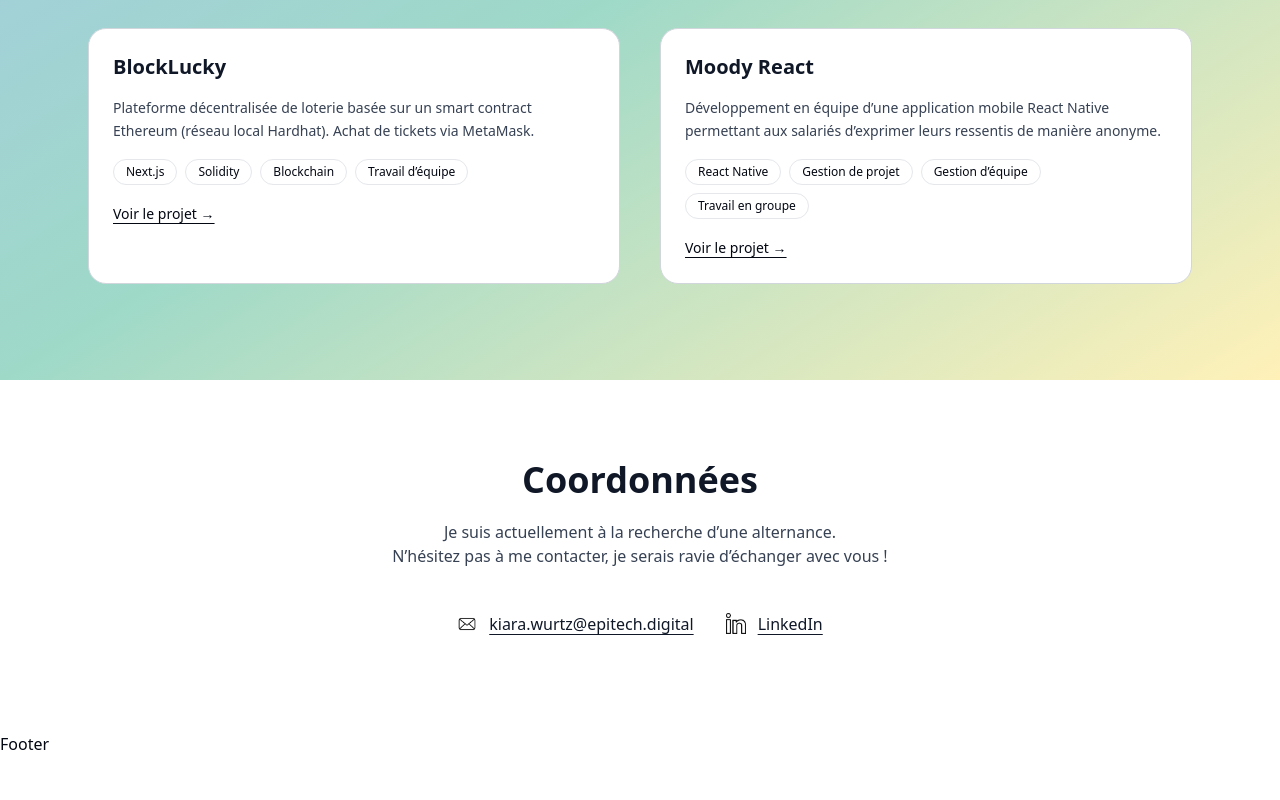
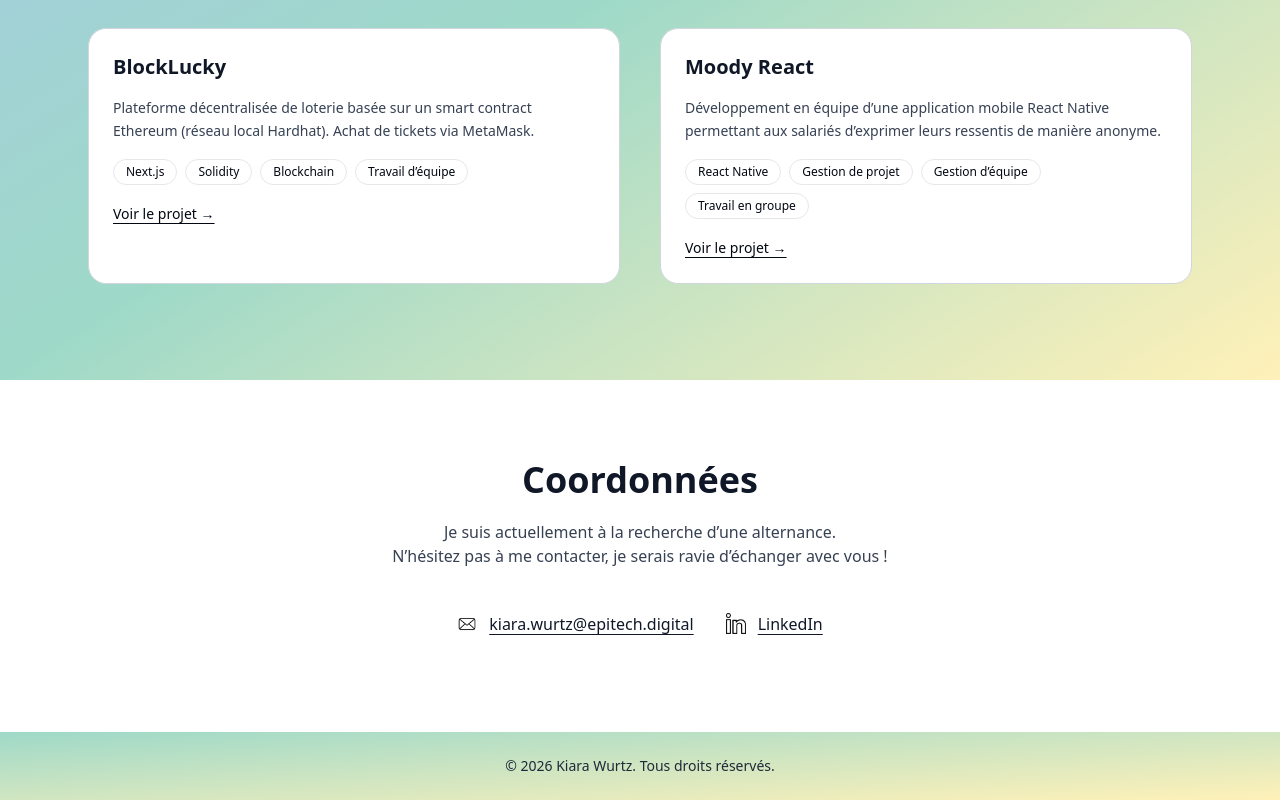
Before and after one commit to Kiaraw/portfolio, a Next.js app in the folder front/: page / in a window 1280 px wide. Shown: the part 2292-3092 px from the top of the page. Before the commit the page ends 3048 px from the top, so only its background shows below. Built offline with nearby package versions, Linux system fonts and the light colour scheme.

Commit message:
ADD Footer

```diff
--- a/front/app/page.tsx
+++ b/front/app/page.tsx
@@ -1,4 +1,3 @@
-import Image from "next/image";
 import Navbar from "@/components/Navbar";
 import Hero from "@/components/Hero";
 import About from "@/components/About";
--- a/front/components/Footer.tsx
+++ b/front/components/Footer.tsx
@@ -1,7 +1,11 @@
 export default function Footer() {
-    return (
-        <section>
-            <h1>Footer</h1>
-        </section>
-    );
+  return (
+    <footer className="bg-gradient-to-br from-[#9ED9C8] to-[#FFF1B8]">
+      <div className="max-w-6xl mx-auto px-6 py-6 text-center">
+        <p className="text-sm text-gray-800">
+          © {new Date().getFullYear()} Kiara Wurtz. Tous droits réservés.
+        </p>
+      </div>
+    </footer>
+  );
 }
```
